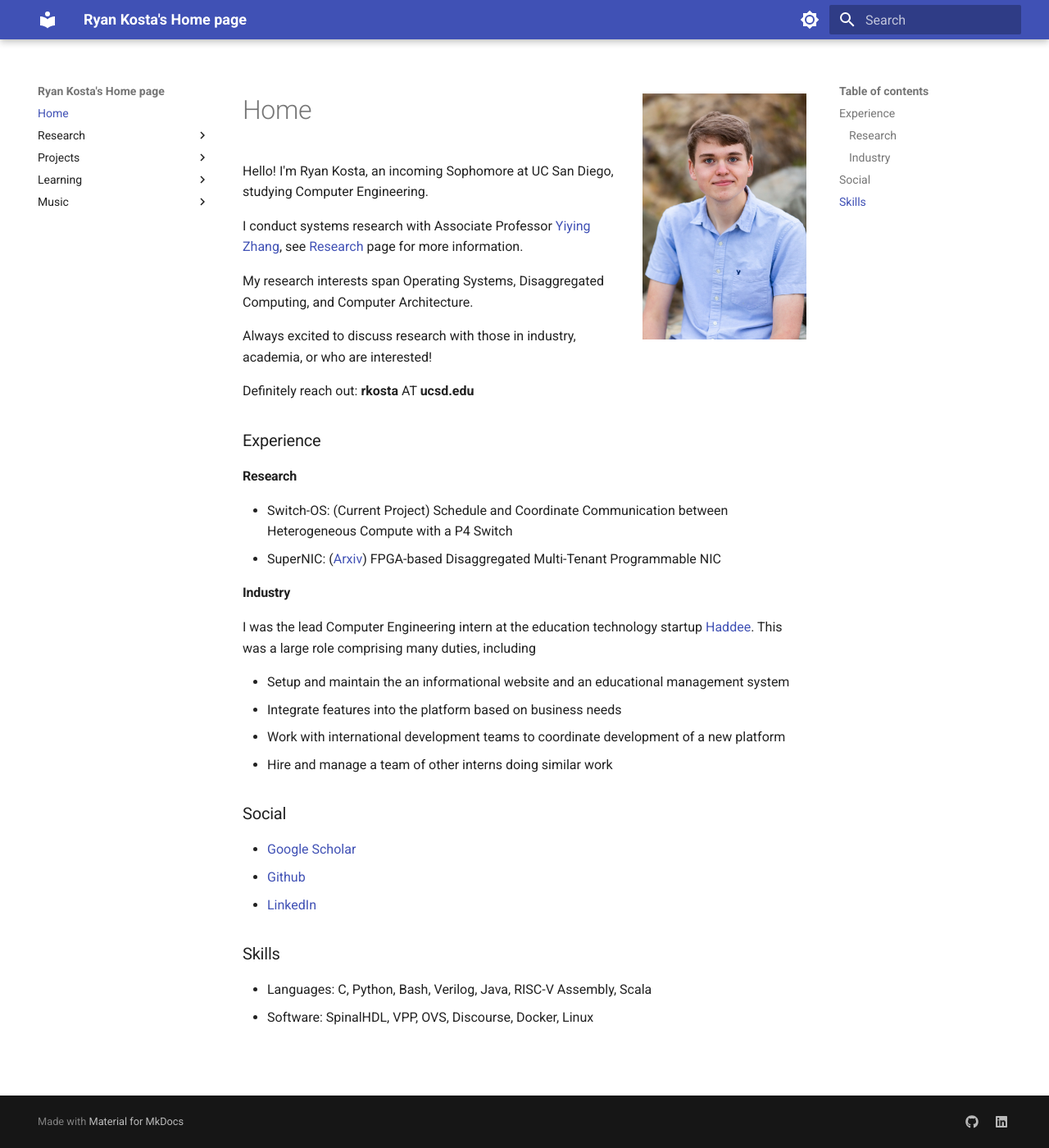
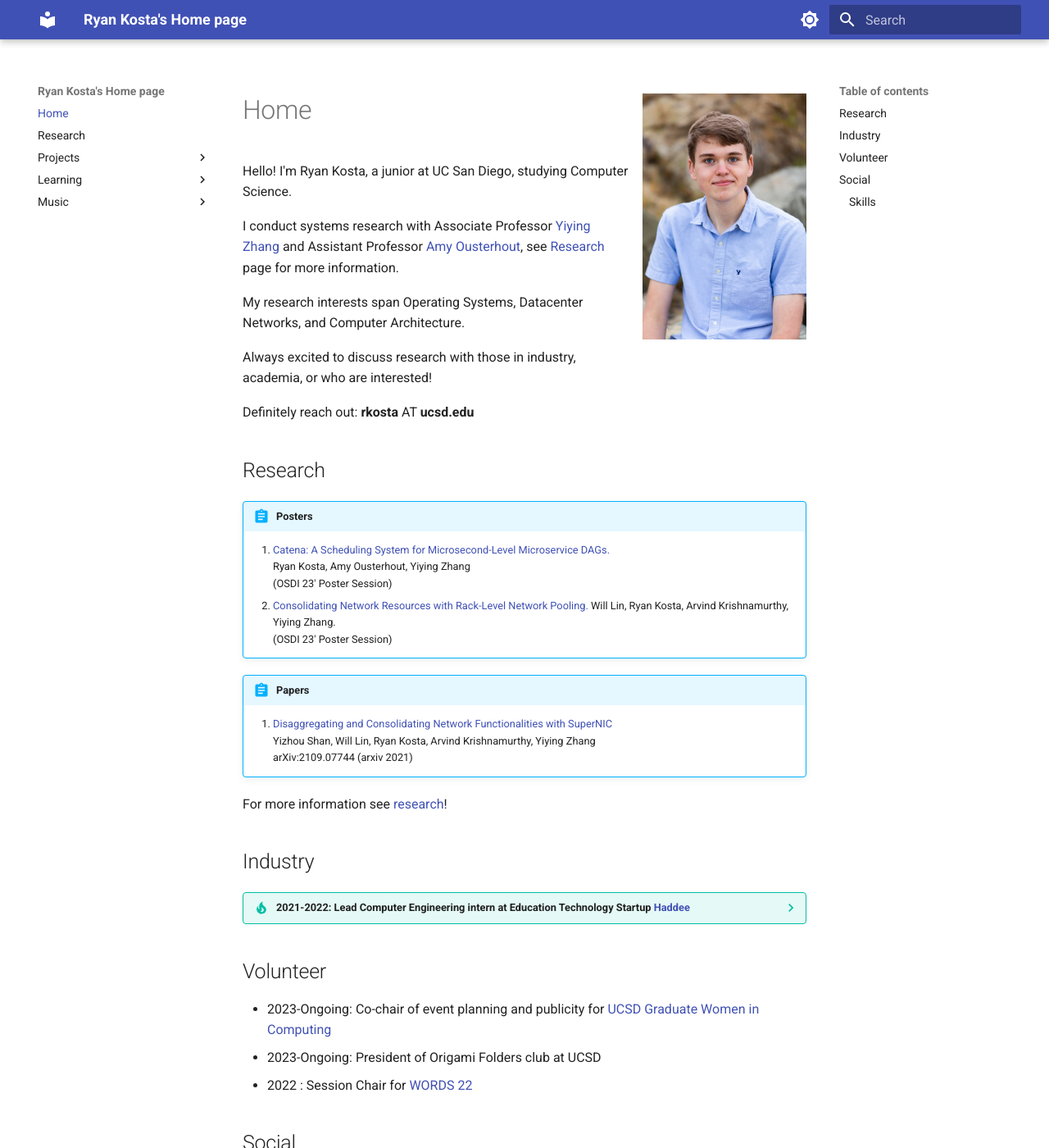
Before and after one commit to ryankosta/ryankosta.github.io, an MkDocs documentation site: the page built from docs/index.md, in a window 1280 px wide and 1400 px high. Shown: the whole window at 82% size. Built offline with MkDocs 1.6.1 and Material for MkDocs 9.7.7, drawn with Linux system fonts in a browser that asks for light colours.

Commit message:
update with new information

```diff
--- a/docs/index.md
+++ b/docs/index.md
@@ -1,31 +1,47 @@
 ![portrait](me.jpeg){: align=right style="height:300px;width:200px;"}
+
 # Home
-Hello! I'm Ryan Kosta, an incoming Sophomore at UC San Diego, studying Computer Engineering.
 
-I conduct systems research with Associate Professor [Yiying Zhang](https://cseweb.ucsd.edu/~yiying/), see [Research](research/research/) page for more information.
+Hello! I'm Ryan Kosta, a junior at UC San Diego, studying Computer Science.
 
-My research interests span Operating Systems, Disaggregated Computing, and Computer Architecture.
+I conduct systems research with Associate Professor [Yiying Zhang](https://cseweb.ucsd.edu/~yiying/) and Assistant Professor [Amy Ousterhout](https://amyousterhout.com/), see [Research](research/research/) page for more information.
+
+My research interests span Operating Systems, Datacenter Networks, and Computer Architecture.
 
 Always excited to discuss research with those in industry, academia, or who are interested!
 
 Definitely reach out: **rkosta** AT **ucsd.edu**
 
 
-### Experience
-#### Research
-- Switch-OS: (Current Project) Schedule and Coordinate Communication between Heterogeneous Compute with a P4 Switch
-- SuperNIC: ([Arxiv](https://arxiv.org/abs/2109.07744))
-FPGA-based Disaggregated Multi-Tenant Programmable NIC
+## Research
+!!! abstract "Posters"
+	1. [Catena: A Scheduling System for Microsecond-Level Microservice DAGs.](media/osdi-23-poster-catena-full.pdf)
+	Ryan Kosta, Amy Ousterhout, Yiying Zhang
+	(OSDI 23' Poster Session)
+	2. [Consolidating Network Resources with Rack-Level Network Pooling.](media/osdi-23-poster-snic-full.pdf)
+	Will Lin, Ryan Kosta, Arvind Krishnamurthy, Yiying Zhang.
+	(OSDI 23' Poster Session)
 
-#### Industry
-I was the lead Computer Engineering intern at the education technology startup [Haddee](https://haddee.com). This was a large role comprising many duties, including
+!!! abstract "Papers"
+	1. [Disaggregating and Consolidating Network Functionalities with SuperNIC](https://arxiv.org/pdf/2109.07744.pdf)
+	Yizhou Shan, Will Lin, Ryan Kosta, Arvind Krishnamurthy, Yiying Zhang
+	arXiv:2109.07744 (arxiv 2021)
 
-- Setup and maintain the an informational website and an educational management system
-- Integrate features into the platform based on business needs
-- Work with international development teams to coordinate development of a new platform
-- Hire and manage a team of other interns doing similar work
+For more information see [research](research/research.md)!
 
-### Social
+## Industry
+??? tip "2021-2022: Lead Computer Engineering intern at Education Technology Startup [Haddee](https://haddee.com)"
+	- Setup and maintain the an informational website and an educational management system
+	- Integrate features into the platform based on business needs
+	- Work with international development teams to coordinate development of a new platform
+	- Hire and manage a team of other interns doing similar work
+
+## Volunteer
+- 2023-Ongoing: Co-chair of event planning and publicity for [UCSD Graduate Women in Computing](https://gradwic.ucsd.edu/)
+- 2023-Ongoing: President of Origami Folders club at UCSD
+- 2022 : Session Chair for [WORDS 22](https://www.wordsworkshop.org/words-2022)
+
+## Social
 - [Google Scholar](https://scholar.google.com/citations?user=RVvydmkAAAA)
 - [Github](https://github.com/ryankosta)
 - [LinkedIn](https://www.linkedin.com/in/ryankosta/)
--- a/mkdocs.yml
+++ b/mkdocs.yml
@@ -3,8 +3,7 @@ site_url: https://example.com/
 
 nav:
   - Home: index.md
-  - Research:
-    - Research: research/research.md
+  - Research: research/research.md
   - Projects:
     - CPUs: projects/cpus.md
   - Learning:
@@ -31,6 +30,9 @@ theme:
         icon: material/brightness-4
         name: Switch to light mode
 markdown_extensions:
+  - admonition
+  - pymdownx.details
+  - pymdownx.superfences
   - attr_list
   - md_in_html
 extra:
```
Also changed, not shown: docs/research/research.md (+13 -4 lines), 2 other files.
